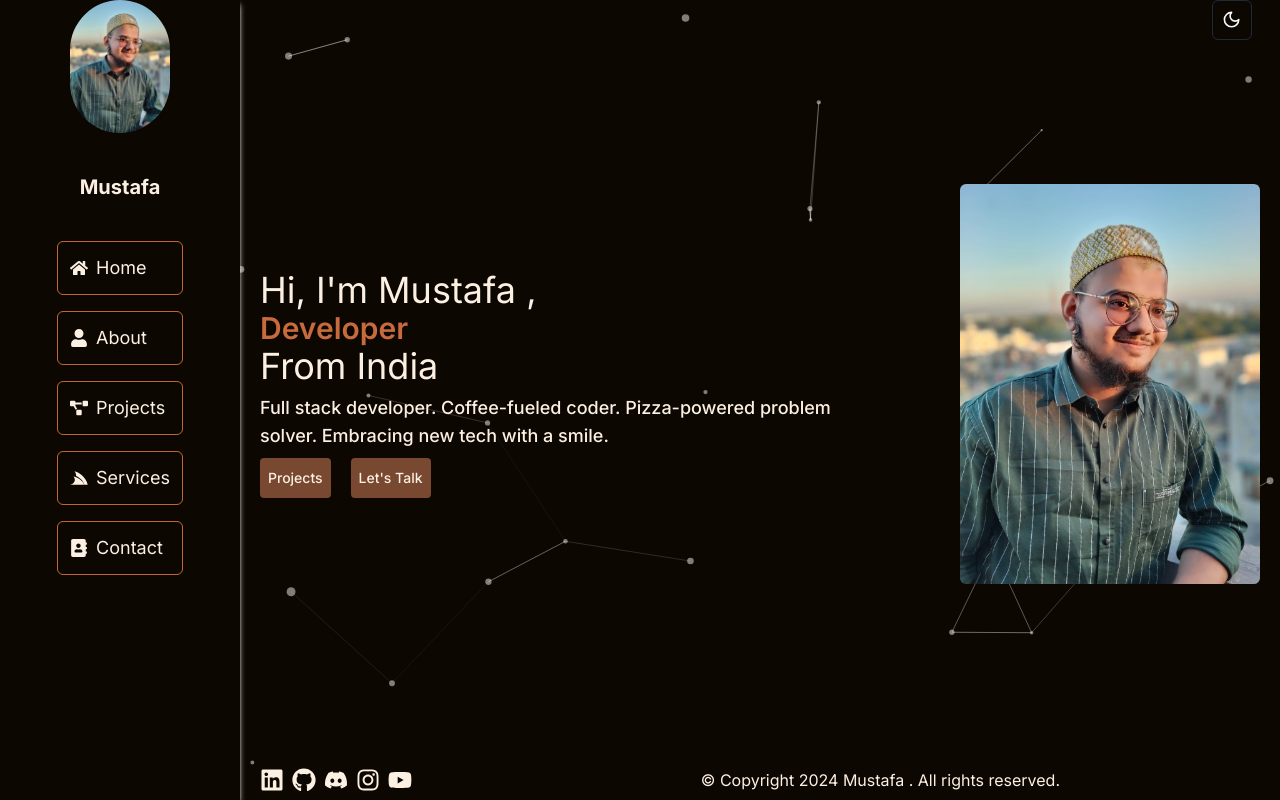
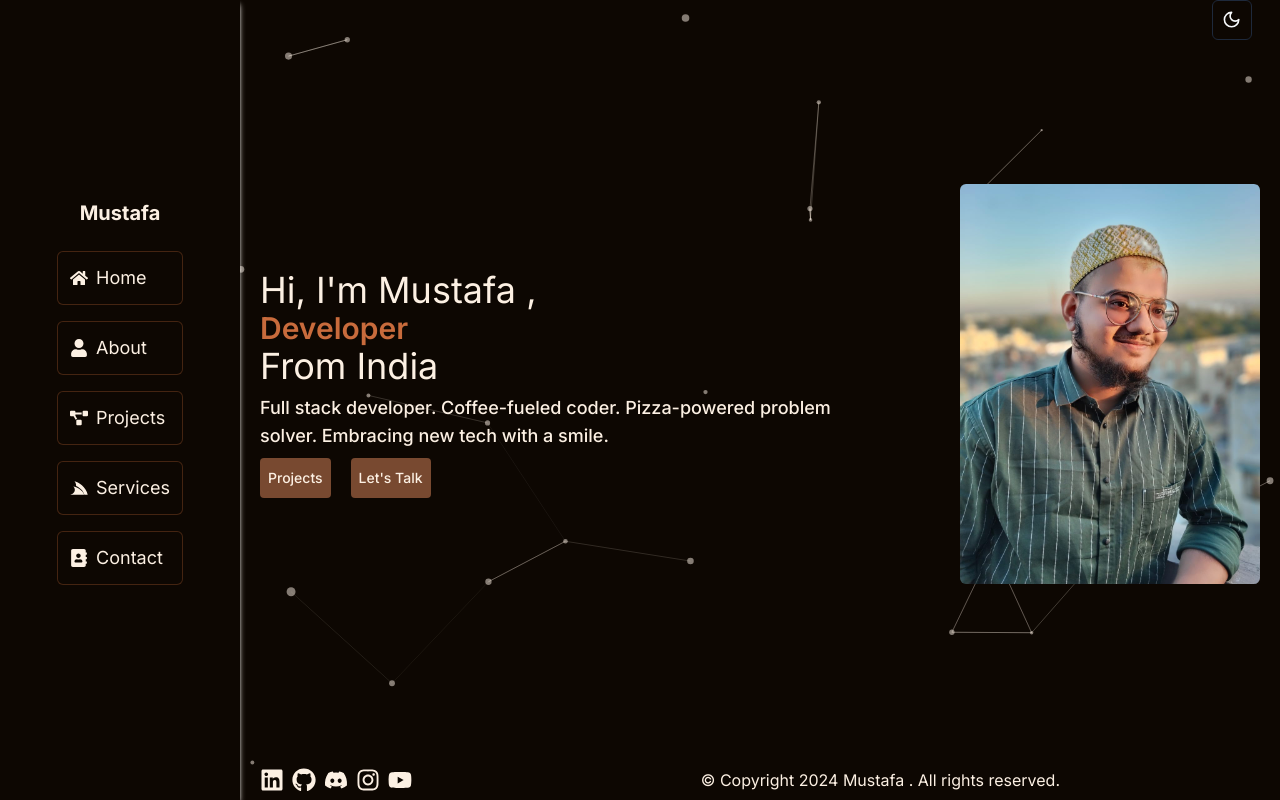
Before and after one commit to B-Mustafa/nextjs-portfolio, a Next.js app: page / in a window 1280 px wide. Built offline with nearby package versions, Linux system fonts and the light colour scheme.

Commit message:
fix: removed sidebar image and styled sidebar

```diff
--- a/components/Sidebar.tsx
+++ b/components/Sidebar.tsx
@@ -94,16 +94,13 @@ const Sidebar = () => {
 
 
     return (
-        <aside className='z-10 ' >
+        <aside className='z-10 items-center' >
 
-          <section className={`z-10 h-screen overflow-y-auto ${isOpen ? "max-lg:block" : "max-md:hidden"} relative w-60 lg:max-w[150px] dark:bg-dark-background bg-light-background shadow-md shadow-dark-background dark:shadow-light-background`} >
-            <div className="flex w-full  flex-col gap-10 justify-between items-center">
-              <div className="flex w-full flex-1 flex-col gap-10 justify-between items-center ">
-                <Image src="/assets/sidemenu.jpg" width={100} height={50} alt="Mustafa" className='rounded-full' />
-                <p className="font-bold text-xl text-light-text dark:text-dark-text">Mustafa </p>
-              </div>
+          <section className={`z-10 h-screen overflow-y-auto ${isOpen ? "max-lg:block" : "max-md:hidden"} relative w-60 lg:max-w[150px] dark:bg-dark-background bg-light-background shadow-md shadow-dark-background dark:shadow-light-background flex justify-center`} >
 
-              <div>
+
+              <div className='flex flex-col justify-center'>
+                <p className="font-bold text-xl text-light-text dark:text-dark-text text-center mb-6">Mustafa </p>
                 {SidebarItems.map((link) => {
                   const isActive = activeLink === link;
 
@@ -111,7 +108,7 @@ const Sidebar = () => {
                     <a
                       href={`${link.href}`}
                       key={link.name}
-                      className={`items-center  text-lg text-text flex bg-light-background dark:bg-dark-background rounded-md dark:text-dark-text text-light-text  mb-4 p-3 border border-dark-accent dark:border-light-accent  ${
+                      className={`items-center  text-lg text-text flex bg-light-background dark:bg-dark-background rounded-md dark:text-dark-text text-light-text  mb-4 p-3 border border-dark-accent dark:border-light-accent dark:border-opacity-30  border-opacity-30 ${
                         isActive ? " text-blue-600" : "text-text "
                       }`}
                       onClick={() => handleLinkClick(link)}
@@ -123,7 +120,7 @@ const Sidebar = () => {
                 })}
               </div>
 
-              </div>
+
 
           </section>
         </aside>
```
